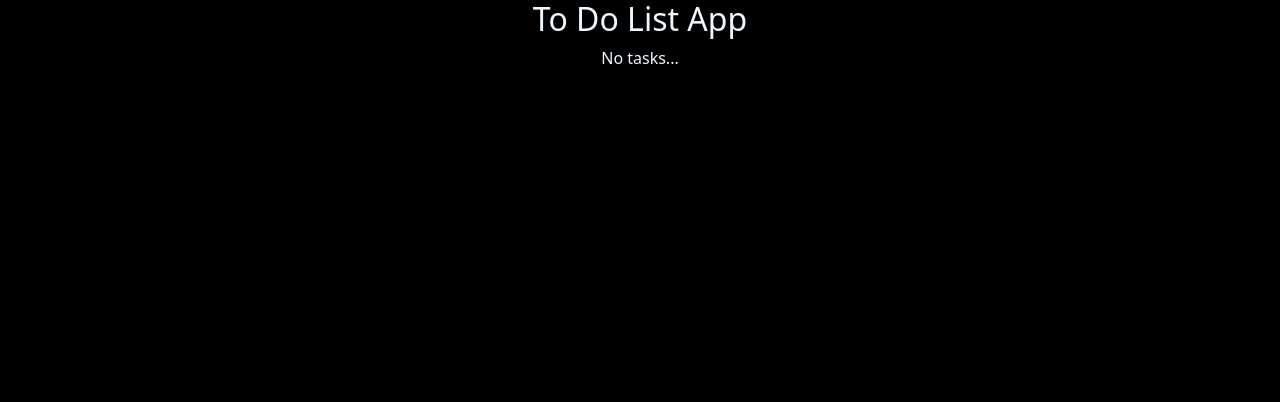
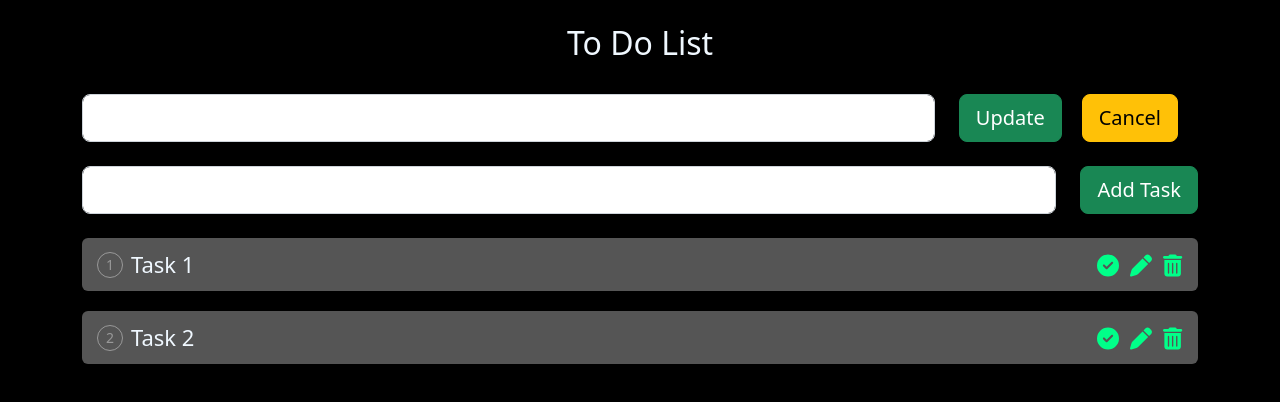
Before and after one commit to N-kapila/To-Do-List, a React (Create React App) app: page / in a window 1280 px wide. Shown: the top 402 px of the page. Built offline with nearby package versions, Linux system fonts and the light colour scheme.

Commit message:
add task

```diff
--- a/src/App.css
+++ b/src/App.css
@@ -5,3 +5,64 @@ body{
 .App {
   text-align: center;
 }
+
+.taskBg{
+  background-color: #555;
+  border-radius: 6px;
+  margin-bottom: 20px;
+  padding: 10px 140px 10px 15px;
+  text-align: left;
+  font-size: 22px;
+  position: relative;
+}
+.taskBg div{
+  display: flex;
+  align-items: center;
+}
+
+.taskNumber{
+  color: #999;
+  border: 1px solid #999;
+  border-radius: 50%;
+  width: 26px;
+  height: 26px;
+  display: flex;
+  text-align: center;
+  font-size: 14px;
+  margin-right: 8px;
+  align-items: center;
+  justify-content: center;
+}
+
+.taskBg .taskText{
+  flex: 1;
+}
+
+.taskBg .Done .taskBg{
+  text-decoration: line-through;
+  opacity: 0.3;
+}
+
+.taskBg .iconsWrap{
+  position: absolute;
+  top:50%;
+  transform: translateY(-50%);
+  right: 15px;
+  width: auto;
+  display: inline-block;
+}
+
+.taskBg .iconsWrap span{
+  display: inline-block;
+  margin: 0px 1px 0px 10px;
+  cursor: pointer;
+  color: #00ff89;
+}
+
+.taskBg .iconsWrap span:hover{
+  color: yellow;
+}
+
+.mr-20{
+  margin-right: 20px;
+}
--- a/src/App.js
+++ b/src/App.js
@@ -11,8 +11,8 @@ import "./App.css";
 function App() {
   //ToDo list
   const [toDo, setToDo] = useState([
-    // { id: 1, title: "Task 1", status: false },
-    // { id: 2, title: "Task 2", status: false },
+    { id: 1, title: "Task 1", status: false },
+    { id: 2, title: "Task 2", status: false },
   ]);
 
   //Temp State
@@ -20,7 +20,14 @@ function App() {
   const [updateData, setUpdateData] = useState("");
 
   //Add task
-  const addTask = () => {};
+  const addTask = () => {
+    if (newTask) {
+      let num = toDo.length + 1;
+      let newEntry = { id: num, title: newTask, status: false };
+      setToDo([...toDo, newEntry]);
+      setNewTask("");
+    }
+  };
 
   //Delete task
   const deleteTask = (id) => {};
@@ -39,9 +46,69 @@ function App() {
 
   return (
     <div className="container App">
-      <h2>To Do List App</h2>
+      <br></br>
+      <h2>To Do List </h2>
+      <br></br>
 
+      {/* Update Task */}
+      <div className="row">
+        <div className="col">
+          <input className="form-control form-control-lg" />
+        </div>
+        <div className="col-auto">
+          <button className="btn btn-lg btn-success mr-20"> Update</button>
+          <button className="btn btn-lg btn-warning mr-20"> Cancel</button>
+        </div>
+      </div>
+      <br></br>
+
+      {/*Add Task*/}
+      <div className="row">
+        <div className="col">
+          <input
+            value={newTask}
+            onChange={(e) => setNewTask(e.target.value)}
+            className="form-control form-control-lg"
+          />
+        </div>
+        <div className="col-auto">
+          <button onClick={addTask} className="btn btn-lg btn-success">
+            {" "}
+            Add Task
+          </button>
+        </div>
+      </div>
+      <br></br>
+
+      {/*Display ToDos*/}
       {toDo && toDo.length ? "" : "No tasks..."}
+
+      {toDo &&
+        toDo
+          .sort((a, b) => (a.id > b.id ? 1 : -1))
+          .map((task, index) => {
+            return (
+              <React.Fragment key={task.id}>
+                <div className="col taskBg">
+                  <div className={task.status ? "done" : ""}>
+                    <span className="taskNumber">{index + 1}</span>
+                    <span className="taskText">{task.title}</span>
+                  </div>
+                  <div className="iconsWrap">
+                    <span title="Completed / Not Completed">
+                      <FontAwesomeIcon icon={faCircleCheck} />
+                    </span>
+                    <span title="Edit">
+                      <FontAwesomeIcon icon={faPen} />
+                    </span>
+                    <span title="Delete">
+                      <FontAwesomeIcon icon={faTrashCan} />
+                    </span>
+                  </div>
+                </div>
+              </React.Fragment>
+            );
+          })}
     </div>
   );
 }
```
